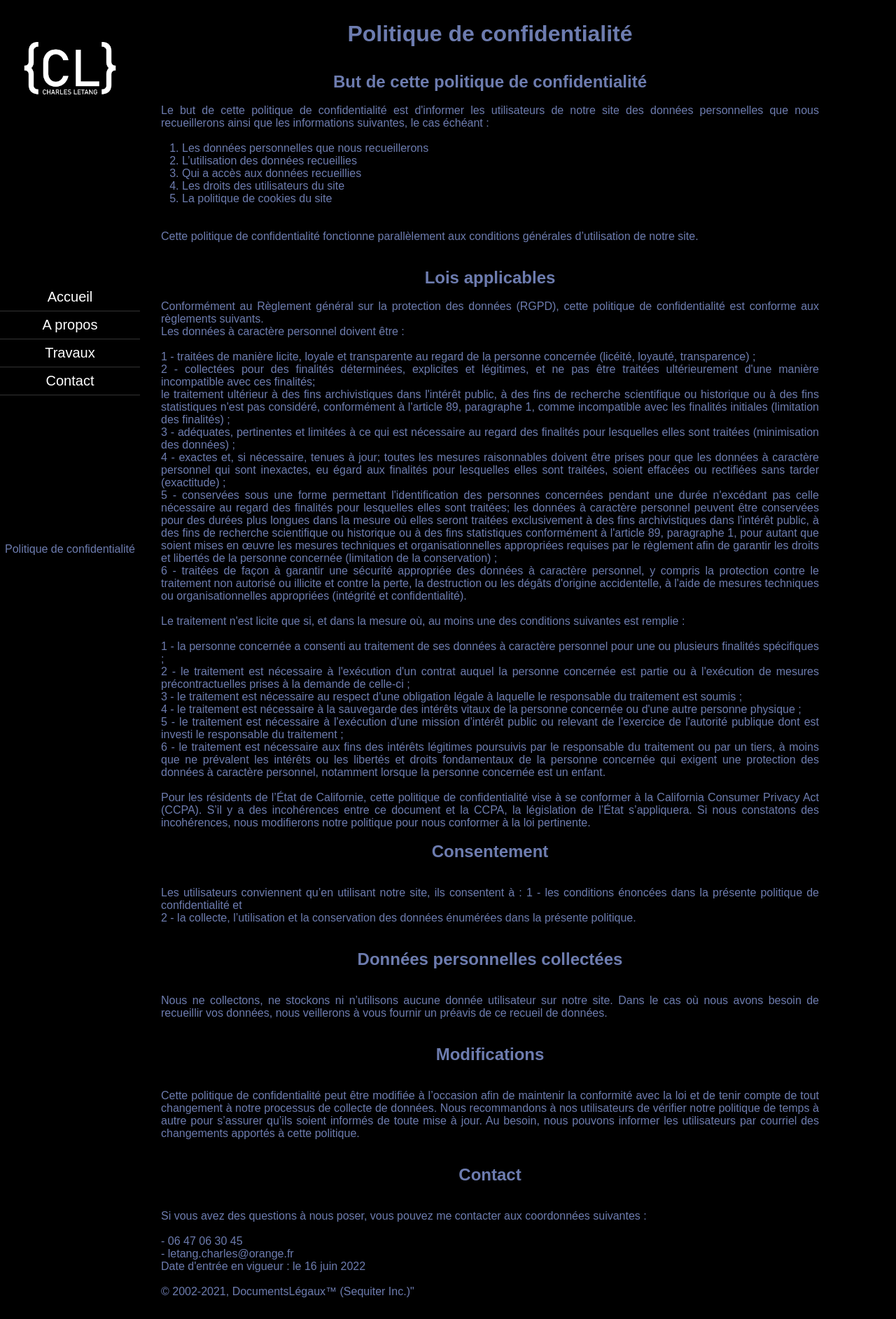
After one commit to Yamazaki-Ryuji/charles-letang, a Symfony app: template templates/privacy/index.html.twig in a window 1280 px wide. The commit adds this page. Shown: the whole page at 70% size. Run offline with Twig, Linux system fonts and the light colour scheme; the template is opened without the code that fills it, so the values that code supplies are empty; some libraries are stand-ins or nearby versions; some web fonts are replaced.

Commit message:
css rgpd

```diff
--- a/public/css/style.css
+++ b/public/css/style.css
@@ -33,7 +33,7 @@
   text-decoration: none;
   box-sizing: border-box;
   scroll-behavior: smooth;
-  cursor: none;
+  /* cursor: none; */
 }
 
 body{
@@ -166,6 +166,144 @@ body a:visited{
   #myNavigation{
     font-size: var(--medium-title);
   }
+}
+
+/**************** Accueil ************/
+
+.home-container{
+  animation: fadein 4s;
+  padding-top: 155px;
+  padding-left: 110px;
+}
+
+.rw-wrapper{
+	width: 80%;
+	position: relative;
+	margin: 0px auto 0 auto;
+	padding: 10px;
+}
+.rw-sentence{
+	margin: 0;
+}
+.rw-sentence span{
+	text-align: center;
+	color: rgba(255,255,255,1);
+	white-space: nowrap;
+	text-shadow: 2px 5px 10px rgba(0,0,0,0.1);
+}
+.rw-sentence > span{
+	position: absolute;
+}
+.rw-sentence > span:first-child{
+	top: 0px;
+	left: 140px;
+	font-size: 600%;
+	color: rgba(187,177,168,0.6);
+}
+.rw-sentence > span:nth-child(2){
+	top: 160px;
+	left: 300px;
+	font-size: 315%;
+	color: rgba(191,218,206, 0.7);
+}
+.rw-sentence > span:nth-child(3){
+	top: 185px;
+	left: 65px;
+	font-size: 600%;
+	color: rgba(255,255,255,0.8);
+}
+.rw-sentence > span:last-child{
+	top: 450px;
+	left: 550px;
+	font-size: 200%;
+	color: rgba(237,234,168, 0.9);
+}
+.rw-words{
+	position: absolute;
+	left: 220px;
+	top: 235px;
+	height: 80px;
+	width: 400px;
+	-webkit-perspective: 800px;
+	perspective: 800px;
+}
+.rw-words span{
+	position: absolute;
+	font-size: 700%;
+	color: transparent;
+	text-shadow: 0px 0px 80px rgba(255,255,255,1);
+	opacity: 0;
+	-webkit-animation: rotateWord 18s linear infinite 0s;
+	-ms-animation: rotateWord 18s linear infinite 0s;
+	animation: rotateWord 18s linear infinite 0s;
+}
+.rw-words span:nth-child(2) {
+    -webkit-animation-delay: 3s;
+	-ms-animation-delay: 3s;
+	animation-delay: 3s;
+}
+.rw-words span:nth-child(3) {
+    -webkit-animation-delay: 6s;
+	-ms-animation-delay: 6s;
+	animation-delay: 6s;
+}
+.rw-words span:nth-child(4) {
+    -webkit-animation-delay: 9s;
+	-ms-animation-delay: 9s;
+	animation-delay: 9s;
+}
+.rw-words span:nth-child(5) {
+    -webkit-animation-delay: 12s;
+	-ms-animation-delay: 12s;
+	animation-delay: 12s;
+}
+.rw-words span:nth-child(6) {
+    -webkit-animation-delay: 15s;
+	-ms-animation-delay: 15s;
+	animation-delay: 15s;
+}
+@-webkit-keyframes rotateWord {
+    0% { opacity: 0; -webkit-animation-timing-function: ease-in; -webkit-transform: translateY(-200px) translateZ(300px) rotateY(-120deg); }
+    5% { opacity: 1; -webkit-animation-timing-function: ease-out; -webkit-transform: translateY(0px) translateZ(0px) rotateY(0deg); }
+	6% { text-shadow: 0px 0px 0px rgba(255,255,255,1); color: #fff; }
+    17% { opacity: 1; text-shadow: 0px 0px 0px rgba(255,255,255,1); color: #fff; }
+    20% { opacity: 0; }
+    100% { opacity: 0; }
+}
+@-ms-keyframes rotateWord {
+    0% { opacity: 0; -ms-animation-timing-function: ease-in; -ms-transform: translateY(-200px) translateZ(300px) rotateY(-120deg); }
+    5% { opacity: 1; -ms-animation-timing-function: ease-out; -ms-transform: translateY(0px) translateZ(0px) rotateY(0deg); }
+	6% { text-shadow: 0px 0px 0px rgba(255,255,255,1); color: #fff; }
+    17% { opacity: 1; text-shadow: 0px 0px 0px rgba(255,255,255,1); color: #fff; }
+    20% { opacity: 0; }
+    100% { opacity: 0; }
+}
+@keyframes rotateWord {
+    0% { opacity: 0; -webkit-animation-timing-function: ease-in; animation-timing-function: ease-in; -webkit-transform: translateY(-200px) translateZ(300px) rotateY(-120deg); transform: translateY(-200px) translateZ(300px) rotateY(-120deg); }
+    5% { opacity: 1; -webkit-animation-timing-function: ease-out; animation-timing-function: ease-out; -webkit-transform: translateY(0px) translateZ(0px) rotateY(0deg); transform: translateY(0px) translateZ(0px) rotateY(0deg); }
+	6% { text-shadow: 0px 0px 0px rgba(255,255,255,1); color: #fff; }
+    17% { opacity: 1; text-shadow: 0px 0px 0px rgba(255,255,255,1); color: #fff; }
+    20% { opacity: 0; }
+    100% { opacity: 0; }
+}
+@media screen and (max-width: 1024px){
+  .home-container{ padding-left: 200px;}
+	.rw-sentence > span:first-child { font-size: 500%; left: 0px;}
+	.rw-sentence > span:nth-child(2) { font-size: 200%; top: 125px; left: 30px; }
+	.rw-sentence > span:nth-child(3) { top: 175px; left: 30px; font-size: 235%; }
+	.rw-words { left: 95px; top: 171px; }
+	.rw-words span { font-size: 250%; }
+	.rw-sentence > span:last-child { top: 240px; left: 30px; }
+}
+
+@media screen and (max-width: 768px){
+  .home-container{ padding-left: 0 !important; padding-top: 100px;}
+	.rw-sentence > span:first-child { font-size: 200%; left: 0px;}
+	.rw-sentence > span:nth-child(2) { font-size: 100%; top: 60px; left: 55px; }
+	.rw-sentence > span:nth-child(3) { top: 76px; left: 10px; font-size: 120%; }
+	.rw-words { width: auto; left: 100px; top: 86px; }
+	.rw-words span { font-size: 120%; left: 85px;}
+	.rw-sentence > span:last-child { top: 130px; left: 10px; font-size: 130%; }
 }
 
 /*************** A propos *******************/
@@ -462,7 +600,7 @@ title{
 .footer{
   display: flex;
   background-color: var(--first-color);
-  color: var(--fifth-color);
+  color: var(--fifth-color) !important;
   width: 200px;
   text-align: center;
   height: 40px;
@@ -470,9 +608,15 @@ title{
   justify-content: center;
 }
 
+/**************** Travaux ***************/
+
+.work-container{
+  margin-left: 200px;
+}
+
 /***************** Cursor *******************/
 
-.cursor {
+/* .cursor {
   opacity: 65%;
   position: fixed;
   width: 0;
@@ -489,148 +633,35 @@ title{
   width: 40px;
   height: 40px;
   border: 2px solid var(--txt-color)
+} */
+
+/********** RGPD ********************/
+
+.privacy-page{
+  max-width: 1000px;
+  margin-left: 200px;
+  color: var(--fifth-color);
+  text-align: justify;
+  padding: 30px;
 }
 
-/**************** Travaux ***************/
-
-.work-container{
-  margin-left: 200px;
+.privacy-page h1, h2{
+  text-align: center;
 }
 
-/**************** Accueil ************/
-
-.home-container{
-  animation: fadein 4s;
-  padding-top: 155px;
-  padding-left: 110px;
+.privacy-page li{
+  display: list-item;
 }
 
-.rw-wrapper{
-	width: 80%;
-	position: relative;
-	margin: 0px auto 0 auto;
-	padding: 10px;
-}
-.rw-sentence{
-	margin: 0;
-}
-.rw-sentence span{
-	text-align: center;
-	color: rgba(255,255,255,1);
-	white-space: nowrap;
-	text-shadow: 2px 5px 10px rgba(0,0,0,0.1);
-}
-.rw-sentence > span{
-	position: absolute;
-}
-.rw-sentence > span:first-child{
-	top: 0px;
-	left: 140px;
-	font-size: 600%;
-	color: rgba(187,177,168,0.6);
-}
-.rw-sentence > span:nth-child(2){
-	top: 160px;
-	left: 300px;
-	font-size: 315%;
-	color: rgba(191,218,206, 0.7);
-}
-.rw-sentence > span:nth-child(3){
-	top: 185px;
-	left: 65px;
-	font-size: 600%;
-	color: rgba(255,255,255,0.8);
-}
-.rw-sentence > span:last-child{
-	top: 450px;
-	left: 550px;
-	font-size: 200%;
-	color: rgba(237,234,168, 0.9);
-}
-.rw-words{
-	position: absolute;
-	left: 220px;
-	top: 235px;
-	height: 80px;
-	width: 400px;
-	-webkit-perspective: 800px;
-	perspective: 800px;
-}
-.rw-words span{
-	position: absolute;
-	font-size: 700%;
-	color: transparent;
-	text-shadow: 0px 0px 80px rgba(255,255,255,1);
-	opacity: 0;
-	-webkit-animation: rotateWord 18s linear infinite 0s;
-	-ms-animation: rotateWord 18s linear infinite 0s;
-	animation: rotateWord 18s linear infinite 0s;
-}
-.rw-words span:nth-child(2) {
-    -webkit-animation-delay: 3s;
-	-ms-animation-delay: 3s;
-	animation-delay: 3s;
-}
-.rw-words span:nth-child(3) {
-    -webkit-animation-delay: 6s;
-	-ms-animation-delay: 6s;
-	animation-delay: 6s;
-}
-.rw-words span:nth-child(4) {
-    -webkit-animation-delay: 9s;
-	-ms-animation-delay: 9s;
-	animation-delay: 9s;
-}
-.rw-words span:nth-child(5) {
-    -webkit-animation-delay: 12s;
-	-ms-animation-delay: 12s;
-	animation-delay: 12s;
-}
-.rw-words span:nth-child(6) {
-    -webkit-animation-delay: 15s;
-	-ms-animation-delay: 15s;
-	animation-delay: 15s;
-}
-@-webkit-keyframes rotateWord {
-    0% { opacity: 0; -webkit-animation-timing-function: ease-in; -webkit-transform: translateY(-200px) translateZ(300px) rotateY(-120deg); }
-    5% { opacity: 1; -webkit-animation-timing-function: ease-out; -webkit-transform: translateY(0px) translateZ(0px) rotateY(0deg); }
-	6% { text-shadow: 0px 0px 0px rgba(255,255,255,1); color: #fff; }
-    17% { opacity: 1; text-shadow: 0px 0px 0px rgba(255,255,255,1); color: #fff; }
-    20% { opacity: 0; }
-    100% { opacity: 0; }
-}
-@-ms-keyframes rotateWord {
-    0% { opacity: 0; -ms-animation-timing-function: ease-in; -ms-transform: translateY(-200px) translateZ(300px) rotateY(-120deg); }
-    5% { opacity: 1; -ms-animation-timing-function: ease-out; -ms-transform: translateY(0px) translateZ(0px) rotateY(0deg); }
-	6% { text-shadow: 0px 0px 0px rgba(255,255,255,1); color: #fff; }
-    17% { opacity: 1; text-shadow: 0px 0px 0px rgba(255,255,255,1); color: #fff; }
-    20% { opacity: 0; }
-    100% { opacity: 0; }
-}
-@keyframes rotateWord {
-    0% { opacity: 0; -webkit-animation-timing-function: ease-in; animation-timing-function: ease-in; -webkit-transform: translateY(-200px) translateZ(300px) rotateY(-120deg); transform: translateY(-200px) translateZ(300px) rotateY(-120deg); }
-    5% { opacity: 1; -webkit-animation-timing-function: ease-out; animation-timing-function: ease-out; -webkit-transform: translateY(0px) translateZ(0px) rotateY(0deg); transform: translateY(0px) translateZ(0px) rotateY(0deg); }
-	6% { text-shadow: 0px 0px 0px rgba(255,255,255,1); color: #fff; }
-    17% { opacity: 1; text-shadow: 0px 0px 0px rgba(255,255,255,1); color: #fff; }
-    20% { opacity: 0; }
-    100% { opacity: 0; }
-}
-@media screen and (max-width: 1024px){
-  .home-container{ padding-left: 200px;}
-	.rw-sentence > span:first-child { font-size: 500%; left: 0px;}
-	.rw-sentence > span:nth-child(2) { font-size: 200%; top: 125px; left: 30px; }
-	.rw-sentence > span:nth-child(3) { top: 175px; left: 30px; font-size: 235%; }
-	.rw-words { left: 95px; top: 171px; }
-	.rw-words span { font-size: 250%; }
-	.rw-sentence > span:last-child { top: 240px; left: 30px; }
+.privacy-page ol{
+  list-style-type: decimal;
+  margin-left: 30px;
 }
 
-@media screen and (max-width: 768px){
-  .home-container{ padding-left: 0 !important; padding-top: 100px;}
-	.rw-sentence > span:first-child { font-size: 200%; left: 0px;}
-	.rw-sentence > span:nth-child(2) { font-size: 100%; top: 60px; left: 55px; }
-	.rw-sentence > span:nth-child(3) { top: 76px; left: 10px; font-size: 120%; }
-	.rw-words { width: auto; left: 100px; top: 86px; }
-	.rw-words span { font-size: 120%; left: 85px;}
-	.rw-sentence > span:last-child { top: 130px; left: 10px; font-size: 130%; }
+@media screen and (max-width :768px) {
+  .privacy-page{
+    max-width: 100%;
+    margin: 0;
+    text-align: left;
+  }
 }
--- a/src/Controller/ContactTypeController.php
+++ b/src/Controller/ContactTypeController.php
@@ -6,6 +6,7 @@ use Symfony\Component\Form\AbstractType;
 use Symfony\Component\Form\Extension\Core\Type\EmailType;
 use Symfony\Component\Form\Extension\Core\Type\TextareaType;
 use Symfony\Component\Form\Extension\Core\Type\TextType;
+use Symfony\Component\Form\Extension\Core\Type\CheckboxType;
 use Symfony\Component\Form\FormBuilderInterface;
 use Symfony\Component\OptionsResolver\OptionsResolver;
 
@@ -30,6 +31,9 @@ class ContactType extends AbstractType
                 'label' => false,
                 'attr' => ['placeholder' => 'Votre message']
             ])
+            ->add('check', CheckboxType::class, [
+                'label' => false,
+            ])
         ;
     }
 
--- a/templates/app/_header.html.twig
+++ b/templates/app/_header.html.twig
@@ -17,6 +17,8 @@
                     <a href="{{ path('contact') }}">Contact</a>
                 {# </div> #}
             </div>
-        <div class="footer">© 2022 Charles Létang</div>
+        {# <div class="footer">© 2022 Charles Létang <br> #}
+            <a class="footer" href="{{ path('privacy') }}">Politique de confidentialité</a>
+        {# </div>     #}
     </div>
 </header>
--- /dev/null
+++ b/templates/privacy/index.html.twig
@@ -0,0 +1,133 @@
+{% extends 'base.html.twig' %}
+
+{% block title %}Politique de confidentialité{% endblock %}
+
+{% block body %}
+
+<div class="privacy-page">
+    <h1 class="privacy-title">Politique de confidentialité</h1>
+            <br>
+            <br>
+        <h2>But de cette politique de confidentialité</h2>
+            <br>
+            <p>
+                Le but de cette politique de confidentialité est d'informer les utilisateurs de notre site
+                des données personnelles que nous recueillerons ainsi que les informations suivantes, le cas échéant :<br><br>
+                <ol>
+                    <li>Les données personnelles que nous recueillerons</li>
+                    <li>L’utilisation des données recueillies</li>
+                    <li>Qui a accès aux données recueillies</li>
+                    <li>Les droits des utilisateurs du site</li>
+                    <li>La politique de cookies du site</li>
+                </ol>
+                 <br><br>
+                Cette politique de confidentialité fonctionne parallèlement aux conditions générales d’utilisation de notre site.
+            </p>
+            <br>
+            <br>
+        <h2>Lois applicables</h2>
+            <br>
+            <p>
+                Conformément au Règlement général sur la protection des données (RGPD),
+                cette politique de confidentialité est conforme aux règlements suivants.<br>
+                Les données à caractère personnel doivent être : <br><br>
+                    1 - traitées de manière licite, loyale et transparente au regard de la personne concernée
+                    (licéité, loyauté, transparence) ;<br>
+                    2 - collectées pour des finalités déterminées, explicites et légitimes,
+                    et ne pas être traitées ultérieurement d'une manière incompatible avec ces finalités;<br>
+                     le traitement ultérieur à des fins archivistiques dans l'intérêt public, à des fins de recherche scientifique
+                     ou historique ou à des fins statistiques n'est pas considéré, conformément à l'article 89, paragraphe 1,
+                     comme incompatible avec les finalités initiales (limitation des finalités) ; <br>
+                    3 - adéquates, pertinentes et limitées à ce qui est nécessaire au regard des finalités
+                    pour lesquelles elles sont traitées (minimisation des données) ; <br>
+                    4 - exactes et, si nécessaire, tenues à jour; toutes les mesures raisonnables
+                    doivent être prises pour que les données à caractère personnel qui sont inexactes,
+                    eu égard aux finalités pour lesquelles elles sont traitées, soient effacées
+                    ou rectifiées sans tarder (exactitude) ;<br>
+                    5 - conservées sous une forme permettant l'identification des personnes concernées
+                    pendant une durée n'excédant pas celle nécessaire au regard des finalités pour lesquelles elles sont traitées;
+                    les données à caractère personnel peuvent être conservées pour des durées plus longues
+                    dans la mesure où elles seront traitées exclusivement à des fins archivistiques dans l'intérêt public,
+                    à des fins de recherche scientifique ou historique ou à des fins statistiques conformément
+                    à l'article 89, paragraphe 1, pour autant que soient mises en œuvre les mesures techniques
+                    et organisationnelles appropriées requises par le règlement afin de garantir les droits
+                    et libertés de la personne concernée (limitation de la conservation) ;<br>
+                    6 - traitées de façon à garantir une sécurité appropriée des données à caractère personnel,
+                    y compris la protection contre le traitement non autorisé ou illicite et contre la perte,
+                    la destruction ou les dégâts
+                    d'origine accidentelle, à l'aide de mesures techniques ou organisationnelles appropriées
+                    (intégrité et confidentialité).<br>
+            <br>
+                    Le traitement n'est licite que si, et dans la mesure où, au moins une des conditions suivantes est remplie :
+            <br>
+            <br>
+                    1 - la personne concernée a consenti au traitement de ses données à caractère personnel
+                    pour une ou plusieurs finalités spécifiques ;<br>
+                    2 - le traitement est nécessaire à l'exécution d'un contrat auquel la personne concernée
+                    est partie ou à l'exécution de mesures précontractuelles prises à la demande de celle-ci ;<br>
+                    3 - le traitement est nécessaire au respect d'une obligation légale à laquelle le responsable du traitement est soumis ;<br>
+                    4 - le traitement est nécessaire à la sauvegarde des intérêts vitaux de la personne concernée ou d'une autre personne physique ;<br>
+                    5 - le traitement est nécessaire à l'exécution d'une mission d'intérêt public ou relevant de l'exercice
+                    de l'autorité publique dont est investi le responsable du traitement ;<br>
+                    6 - le traitement est nécessaire aux fins des intérêts légitimes poursuivis par le responsable du traitement
+                    ou par un tiers, à moins que ne prévalent les intérêts ou les libertés et droits fondamentaux
+                    de la personne concernée qui exigent une protection des données à caractère personnel,
+                    notamment lorsque la personne concernée est un enfant.
+            <br>
+            <br>
+                Pour les résidents de l’État de Californie, cette politique de confidentialité vise à se conformer
+                à la California Consumer Privacy Act (CCPA). S’il y a des incohérences entre ce document et la CCPA,
+                la législation de l’État s’appliquera. Si nous constatons des incohérences,
+                nous modifierons notre politique pour nous conformer à la loi pertinente.
+            <br>
+            <br>
+            </p>
+        <h2>Consentement</h2>
+            <br>
+            <br>
+            <p>
+                Les utilisateurs conviennent qu’en utilisant notre site, ils consentent à :
+                   1 - les conditions énoncées dans la présente politique de confidentialité et<br>
+                   2 - la collecte, l’utilisation et la conservation des données énumérées dans la présente politique.
+            </p>
+            <br>
+            <br>
+        <h2>Données personnelles collectées</h2>
+            <br>
+            <br>
+             <p>
+                Nous ne collectons, ne stockons ni n’utilisons aucune donnée utilisateur sur notre site.
+                Dans le cas où nous avons besoin de recueillir vos données,
+                nous veillerons à vous fournir un préavis de ce recueil de données.
+             </p>
+            <br>
+            <br>
+        <h2>Modifications</h2>
+            <br>
+            <br>
+            <p>
+                Cette politique de confidentialité peut être modifiée à l’occasion
+                afin de maintenir la conformité avec la loi et de tenir compte de tout changement
+                à notre processus de collecte de données. Nous recommandons à nos utilisateurs de vérifier
+                notre politique de temps à autre pour s’assurer qu’ils soient informés de toute mise à jour.
+                Au besoin, nous pouvons informer les utilisateurs par courriel des changements apportés à cette politique.
+            </p>
+            <br>
+            <br>
+        <h2>Contact</h2>
+            <br>
+            <br>
+            <p>
+                Si vous avez des questions à nous poser, vous pouvez me contacter aux coordonnées suivantes :
+            <br>
+            <br>
+                 - 06 47 06 30 45<br>
+                 - letang.charles@orange.fr<br>
+                Date d'entrée en vigueur : le 16 juin 2022<br><br>
+                © 2002-2021, DocumentsLégaux™ (Sequiter Inc.)"
+            </p>
+
+
+</div>
+
+{% endblock %}
```
Also changed, not shown: src/Controller/PrivacyController.php (added, +20 -0 lines), templates/contact/index.html.twig (+8 -1 lines).
